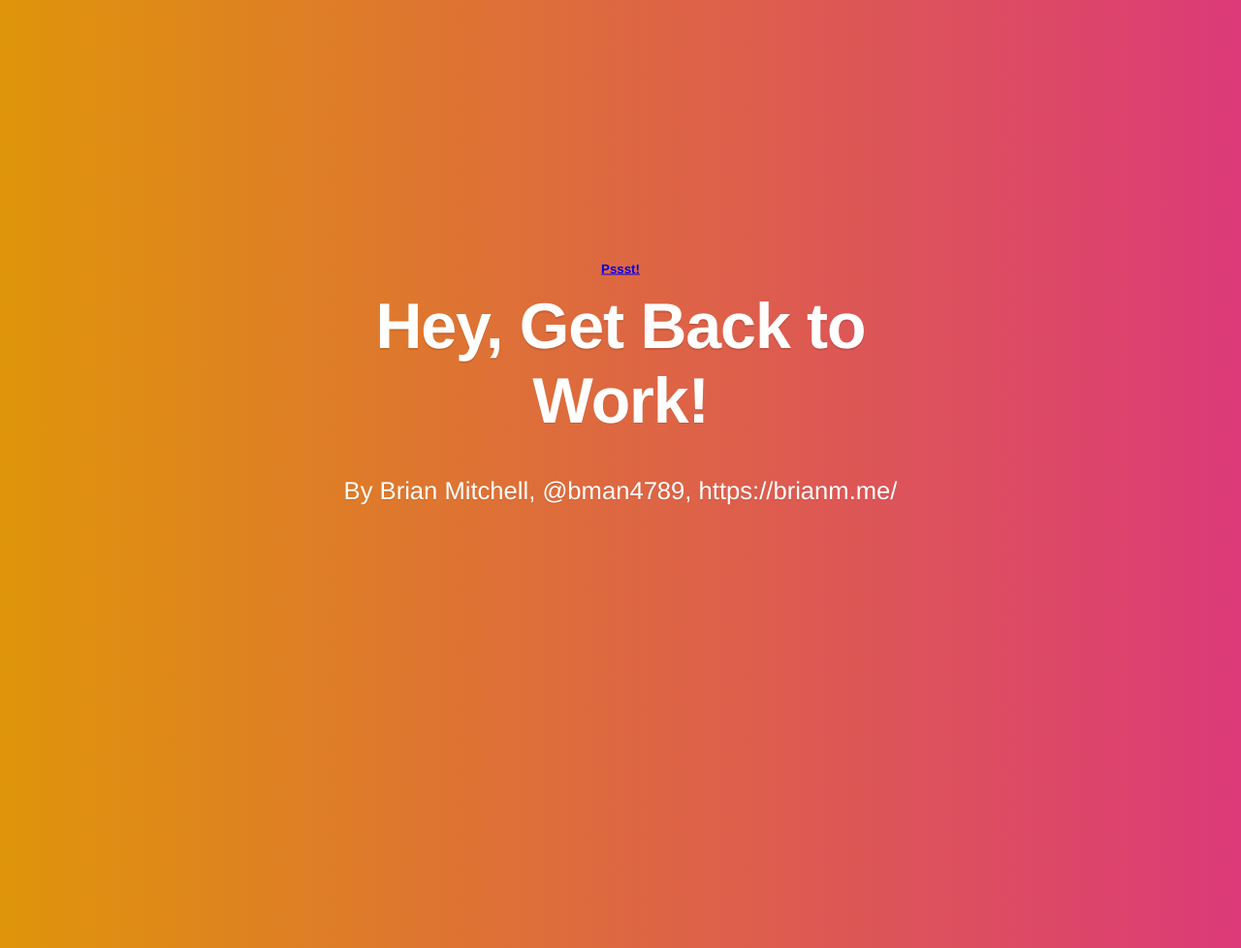
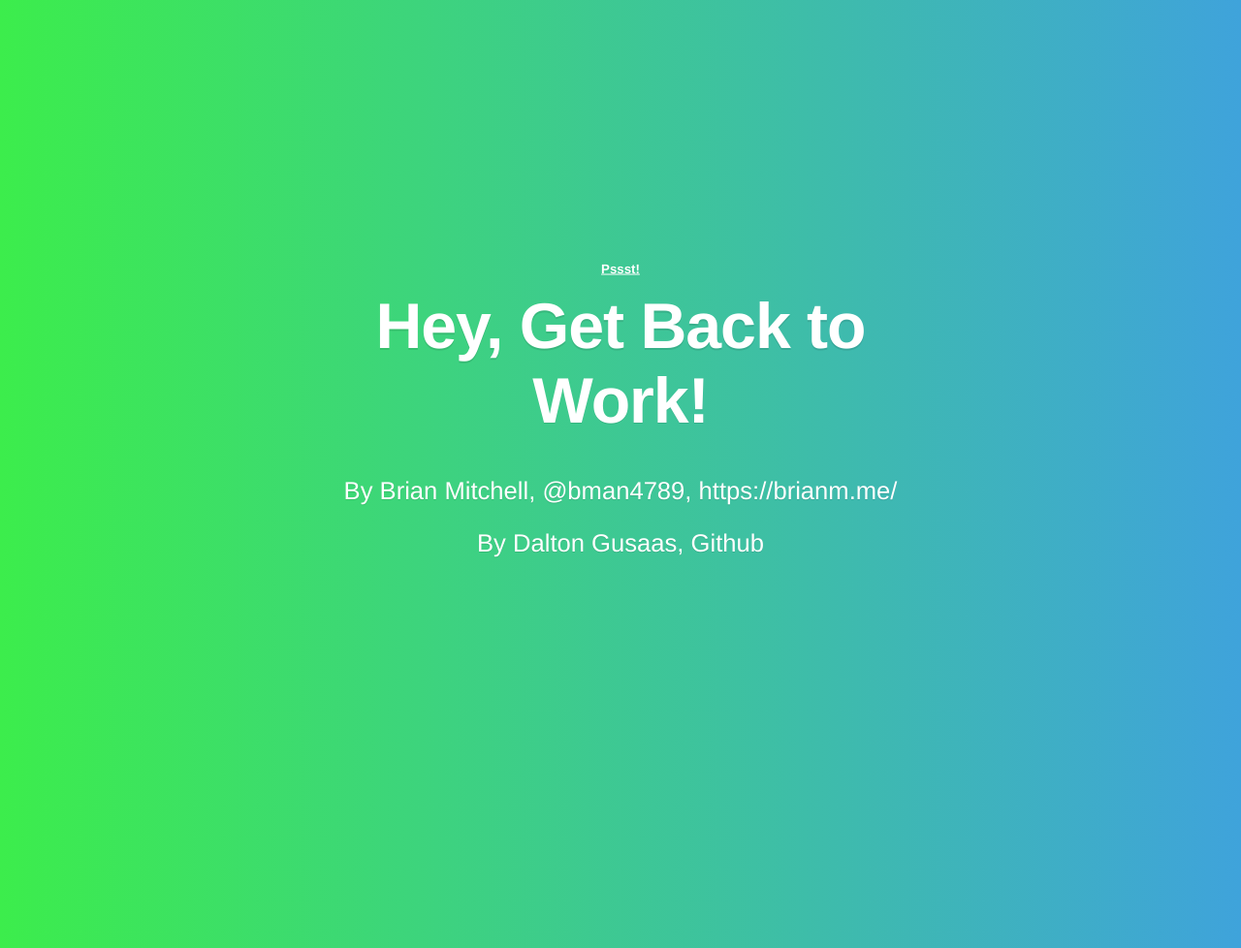
Before and after one commit to BrianMitchL/heygetbacktowork, a Jekyll site: the page built from index.html, in a window 1280 px wide. Shown: the whole page at 97% size. Built offline with Jekyll 4.4.1, drawn with Linux system fonts in a browser that asks for light colours; nearby versions of some CDN libraries.

Commit message:
Fixed css issue

```diff
--- a/assets/styles/style.css
+++ b/assets/styles/style.css
@@ -38,12 +38,16 @@ body {
 #title > h1 {
     letter-spacing: -1px;
 }
-
 #pst {
     position: absolute;
     top: 50%;
     left: 50%;
-    height: 80%;
+    height: 25%;
     width: 50%;
     margin: -15% 0 0 -25%;
+
 }
+#pst a {
+    color: white;
+    text-decoration: underline
+}
--- a/index.html
+++ b/index.html
@@ -6,11 +6,9 @@ layout: default
     <div id="title">
         <h1 class="animated infinite pulse">Hey, Get Back to Work!</h1>
         <p>By Brian Mitchell, <a href="https://twitter.com/bman4789/">@bman4789</a>, <a href="https://brianm.me/" title="brianm.me website">https://brianm.me/</a></p>
+        <p>By Dalton Gusaas, <a href="https://github.com/DjGusaas" title="Github">Github</a></p>
     </div>
-    <script type="text/javascript" src="//code.jquery.com/jquery-1.11.3.min.js"></script>
-    <script type="text/javascript" src="assets/scripts/gradient.js"></script>
+    <div id="pst">
+		<h5 class="animated infinite bounce"><a href="/whatever_you_want">Pssst!</a></h5>
+	</div>
 </div>
-
-<div id="pst">
-	<h5 class="animated infinite bounce"><a href="/whatever_you_want">Pssst!</a></h5>
-</div>
```
